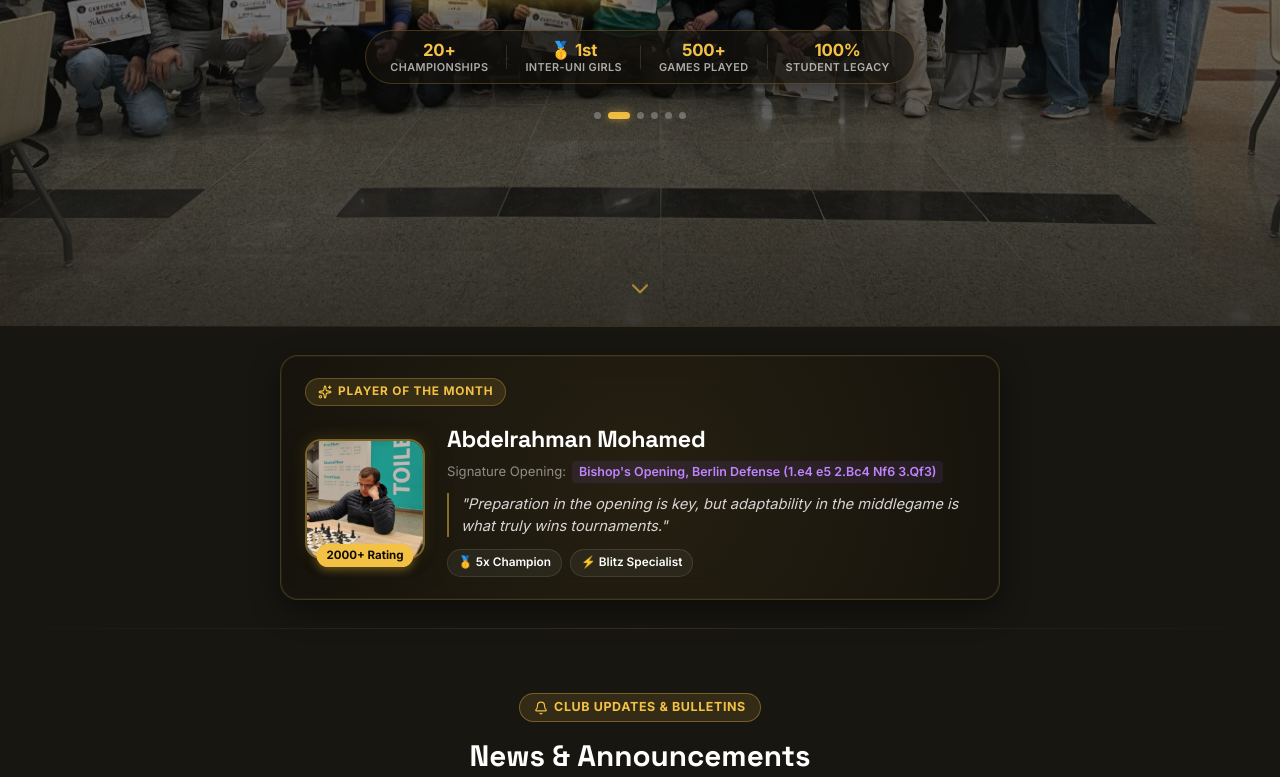
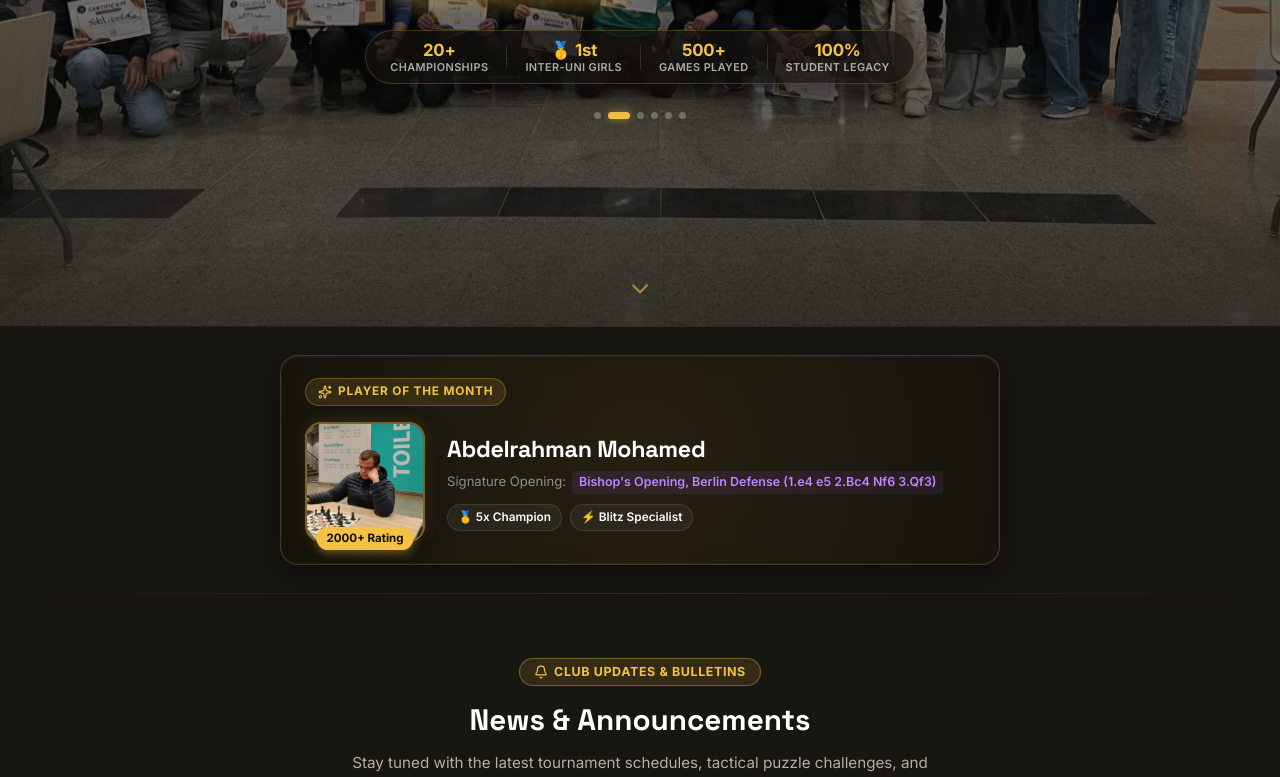
Before and after one commit to Bosy-Ayman/ZC-Chess-Club-WebApp, a React (Create React App) app in the folder my-app/: page / in a window 1280 px wide. Shown: the part 534-1311 px from the top of the page. Built offline with nearby package versions, Linux system fonts and the light colour scheme; no server answers.

Commit message:
Update Player of the Month card layout on Homepage

```diff
--- a/my-app/src/pages/HomePage.jsx
+++ b/my-app/src/pages/HomePage.jsx
@@ -476,9 +476,9 @@ const HomePage = () => {
                 <span className="potm-label">Signature Opening:</span>
                 <span className="potm-value">Bishop's Opening, Berlin Defense (1.e4 e5 2.Bc4 Nf6 3.Qf3)</span>
               </div>
-              <blockquote className="potm-quote">
+              {/* <blockquote className="potm-quote">
                 "Preparation in the opening is key, but adaptability in the middlegame is what truly wins tournaments."
-              </blockquote>
+              </blockquote> */}
               <div className="potm-achievements">
                 <span className="potm-achievement-tag">🥇 5x Champion</span>
                 <span className="potm-achievement-tag">⚡ Blitz Specialist</span>
```
